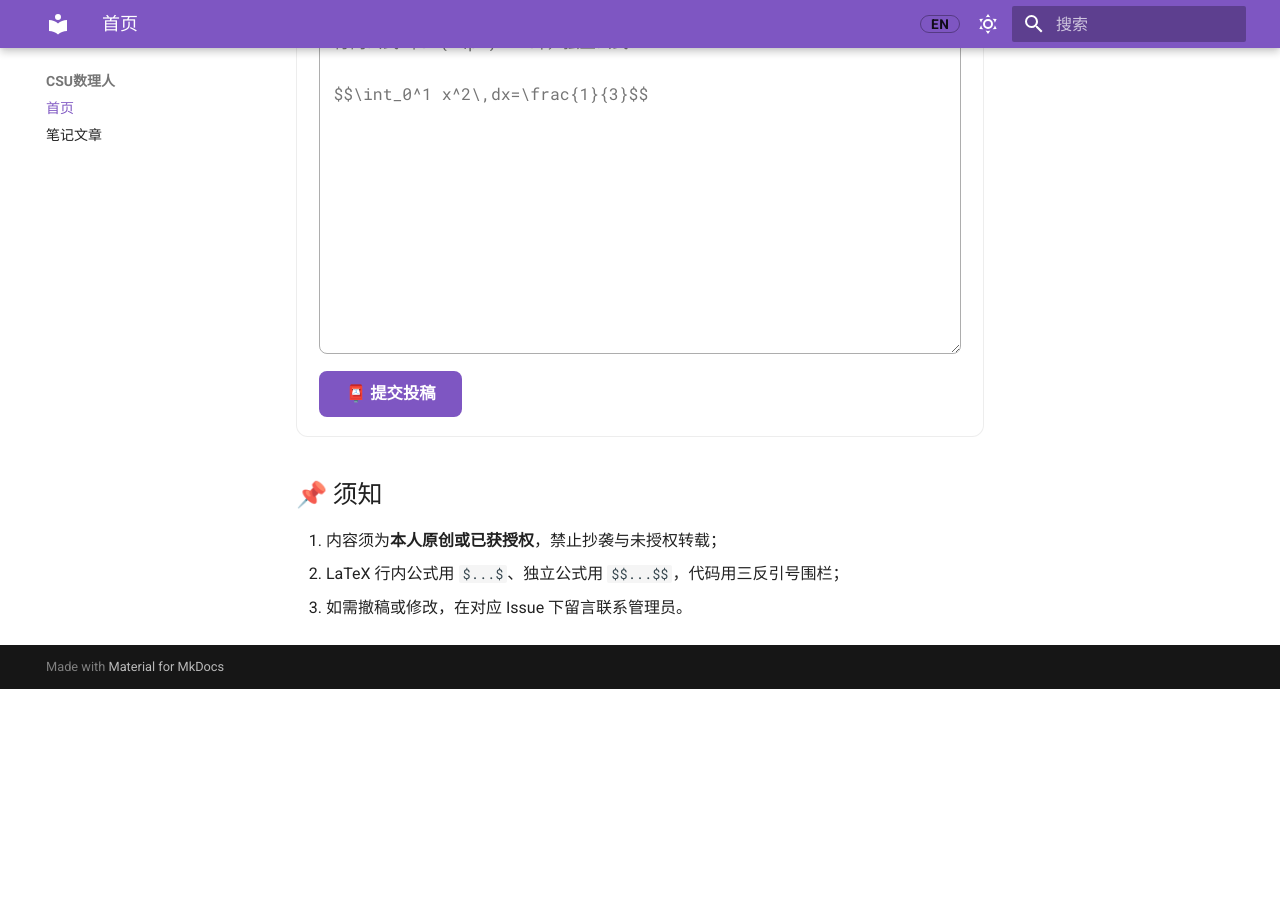
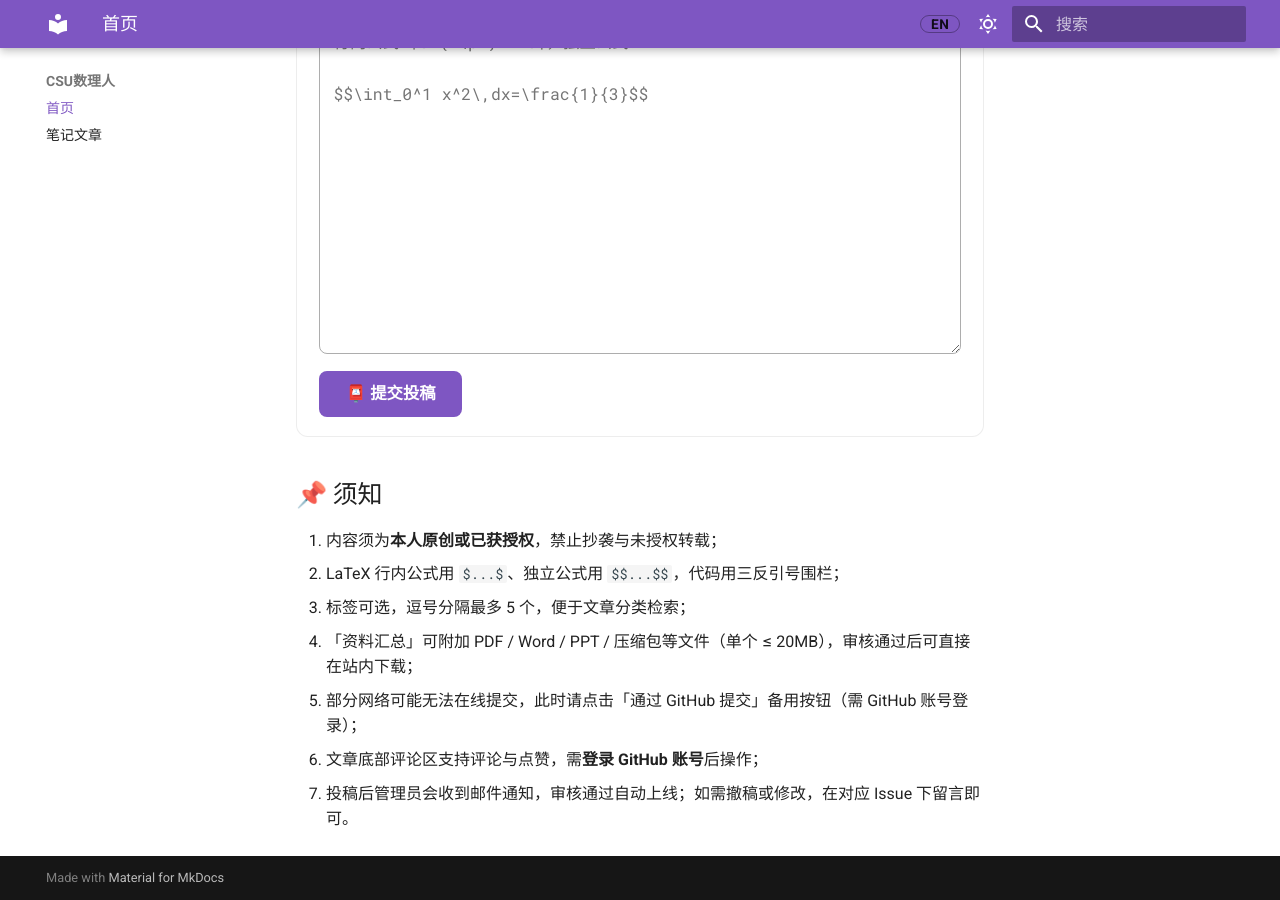
Before and after one commit to GuitarYuu/csu-shuliren, an MkDocs documentation site: the page built from docs/index.md, in a window 1280 px wide and 900 px high, scrolled down 2167 px. Built offline with MkDocs 1.6.1 and Material for MkDocs 9.7.7, drawn with Linux system fonts in a browser that asks for light colours; before the commit the page ends 2856 px from its top, so only the background shows below that.

Commit message:
feat: upgrade comments to giscus (GitHub Discussions, in-page commenting and likes)

```diff
--- a/docs/index.md
+++ b/docs/index.md
@@ -86,5 +86,9 @@ description: CSU数理人 · 中南大学数理学习笔记共享站
 <ol>
   <li data-i18n="note.1">内容须为<strong>本人原创或已获授权</strong>，禁止抄袭与未授权转载；</li>
   <li data-i18n="note.2">LaTeX 行内公式用 <code>$...$</code>、独立公式用 <code>$$...$$</code>，代码用三反引号围栏；</li>
-  <li data-i18n="note.5">如需撤稿或修改，在对应 Issue 下留言联系管理员。</li>
+  <li data-i18n="note.3">标签可选，逗号分隔最多 5 个，便于文章分类检索；</li>
+  <li data-i18n="note.4">「资料汇总」可附加 PDF / Word / PPT / 压缩包等文件（单个 ≤ 20MB），审核通过后可直接在站内下载；</li>
+  <li data-i18n="note.5">部分网络可能无法在线提交，此时请点击「通过 GitHub 提交」备用按钮（需 GitHub 账号登录）；</li>
+  <li data-i18n="note.6">文章底部评论区支持评论与点赞，需<strong>登录 GitHub 账号</strong>后操作；</li>
+  <li data-i18n="note.7">投稿后管理员会收到邮件通知，审核通过自动上线；如需撤稿或修改，在对应 Issue 下留言即可。</li>
 </ol>
--- a/docs/javascripts/i18n.js
+++ b/docs/javascripts/i18n.js
@@ -101,9 +101,25 @@
       zh: "LaTeX 行内公式用 <code>$...$</code>、独立公式用 <code>$$...$$</code>，代码用三反引号围栏；",
       en: "Use <code>$...$</code> for inline LaTeX, <code>$$...$$</code> for display math, and triple backticks for code blocks;",
     },
+    "note.3": {
+      zh: "标签可选，逗号分隔最多 5 个，便于文章分类检索；",
+      en: "Tags are optional — separate with commas, up to 5, to make posts easier to find;",
+    },
+    "note.4": {
+      zh: "「资料汇总」可附加 PDF / Word / PPT / 压缩包等文件（单个 ≤ 20MB），审核通过后可直接在站内下载；",
+      en: "“Resources” posts may attach files such as PDF / Word / PPT / archives (≤ 20MB each); after approval they are downloadable on the site;",
+    },
     "note.5": {
-      zh: "如需撤稿或修改，在对应 Issue 下留言联系管理员。",
-      en: "To withdraw or revise a post, leave a comment on the corresponding Issue to contact the admin.",
+      zh: "部分网络可能无法在线提交，此时请点击「通过 GitHub 提交」备用按钮（需 GitHub 账号登录）；",
+      en: "If online submission is blocked on your network, use the “Submit via GitHub” fallback button (requires signing in to GitHub);",
+    },
+    "note.6": {
+      zh: "文章底部评论区支持评论与点赞，需<strong>登录 GitHub 账号</strong>后操作；",
+      en: "The comments and likes section at the bottom of each post requires <strong>signing in with a GitHub account</strong>;",
+    },
+    "note.7": {
+      zh: "投稿后管理员会收到邮件通知，审核通过自动上线；如需撤稿或修改，在对应 Issue 下留言即可。",
+      en: "Admins get an email notification for every submission; approved posts go live automatically. To withdraw or revise, comment on the corresponding Issue.",
     },
   };
 
```
